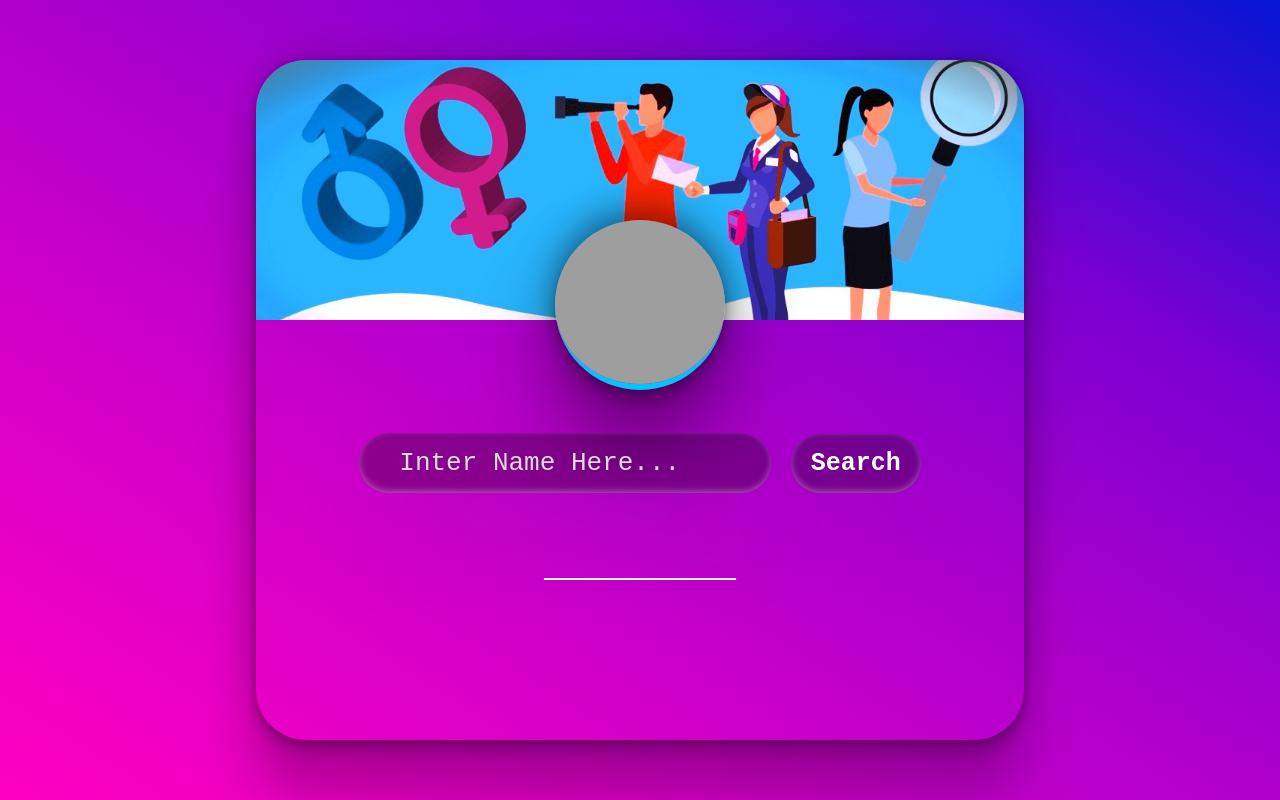
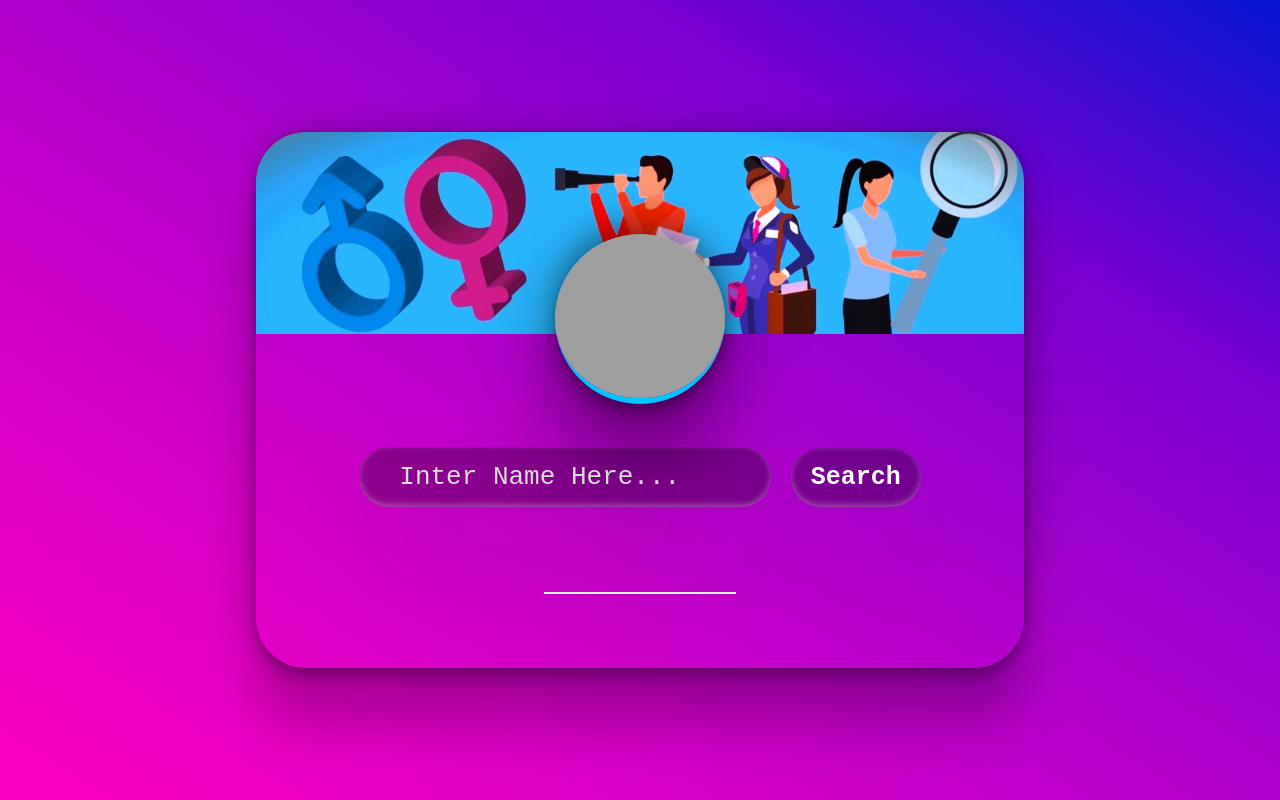
Before and after one commit to mohitanand744/Predict-Gender-By-Name, a plain HTML site: page index.html in a window 1280 px wide. Drawn offline with Linux system fonts and the light colour scheme; grey boxes are pictures that could not be loaded.

Commit message:
solved  responsiveness problem

```diff
--- a/style.css
+++ b/style.css
@@ -29,7 +29,7 @@ body {
 .container {
   width: 100%;
   max-width: 60%;
-  height: 85vh;
+  height: 67vh;
   padding-bottom: 3rem;
   border-radius: 5rem;
   -webkit-border-radius: 5rem;
```
